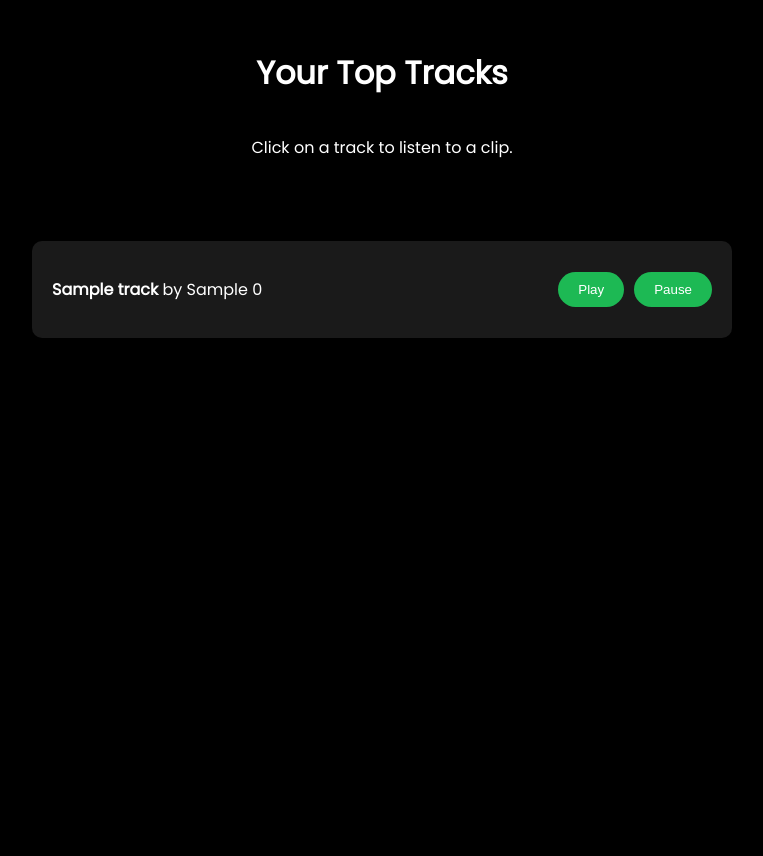
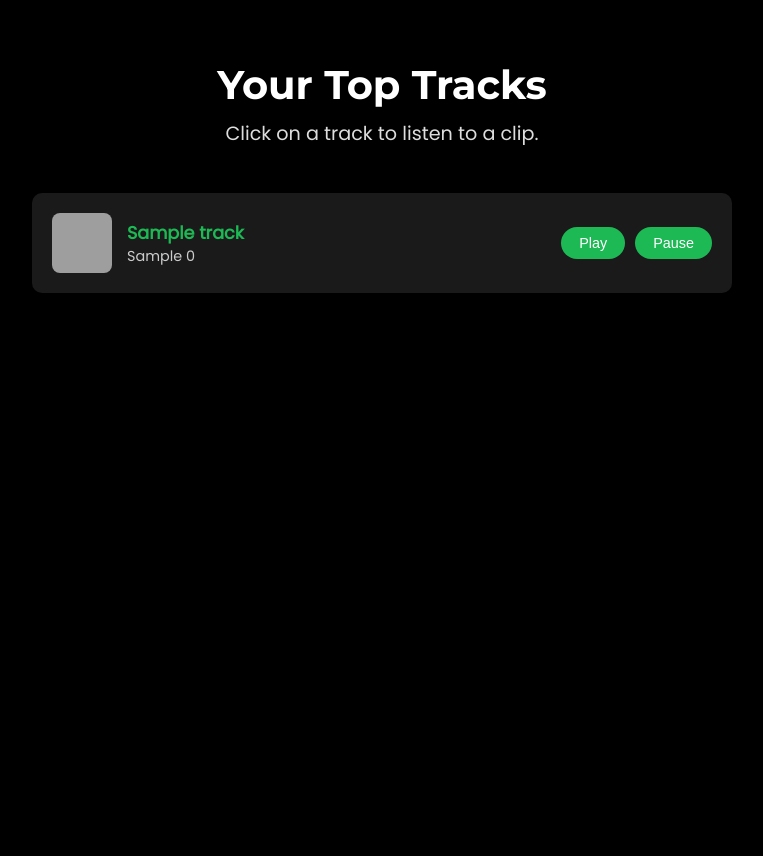
Before and after one commit to MMannuru/SpotifyWrapper, a Django app: template spotify_wrapped/core/templates/core/play_top_tracks.html in a window 1280 px wide. Shown: the whole page, without its empty margins (258-1021 px from the left). After the commit the page ends 293 px from the top, so only its background shows below. Run offline with Django 3.2, Linux system fonts and the light colour scheme; the template is opened without the code that fills it: most values are stand-ins (such as "Sample title", 1, 10 or a date in 2020); some libraries are stand-ins or nearby versions; grey boxes are pictures that could not be loaded.

Commit message:
finished play top tracks - need to test with premium account tho

```diff
--- a/spotify_wrapped/core/templates/core/play_top_tracks.html
+++ b/spotify_wrapped/core/templates/core/play_top_tracks.html
@@ -6,7 +6,14 @@
     <title>Your Top Tracks</title>
     <link href="https://fonts.googleapis.com/css2?family=Montserrat:wght@700&family=Poppins:wght@400&display=swap" rel="stylesheet">
     <style>
-        /* Styling for the page */
+        /* Basic reset */
+        * {
+            margin: 0;
+            padding: 0;
+            box-sizing: border-box;
+        }
+
+        /* Body styling */
         body {
             font-family: 'Poppins', sans-serif;
             background-color: #000;
@@ -19,40 +26,89 @@
             min-height: 100vh;
         }
 
+        /* Heading styling */
+        h1 {
+            font-family: 'Montserrat', sans-serif;
+            font-size: 2.5rem;
+            margin-top: 40px;
+            color: #FFF;
+            text-shadow: 3px 3px 8px rgba(0, 0, 0, 0.8);
+        }
+
+        /* Instructions text */
+        p {
+            font-size: 1.2rem;
+            color: #ddd;
+            margin-top: 10px;
+        }
+
+        /* Track list container */
         .track-list {
             max-width: 700px;
             width: 100%;
-            margin-top: 50px;
+            margin-top: 30px;
         }
 
+        /* Individual track container */
         .track {
+            display: flex;
+            align-items: center;
             padding: 20px;
             margin: 15px 0;
             background-color: rgba(255, 255, 255, 0.1);
             border-radius: 10px;
-            display: flex;
-            justify-content: space-between;
-            align-items: center;
+            transition: transform 0.3s ease, background-color 0.3s ease;
         }
 
+        .track:hover {
+            transform: scale(1.02);
+            background-color: rgba(255, 255, 255, 0.2);
+        }
+
+        /* Album cover image */
+        .track img {
+            width: 60px;
+            height: 60px;
+            border-radius: 8px;
+            margin-right: 15px;
+        }
+
+        /* Track info styling */
         .track-info {
             flex: 1;
             text-align: left;
         }
 
+        .track-info p {
+            margin: 0;
+        }
+
+        .track-info .track-name {
+            font-size: 1.1rem;
+            font-weight: bold;
+            color: #1db954;
+        }
+
+        .track-info .artist-name {
+            font-size: 0.9rem;
+            color: #ccc;
+        }
+
+        /* Play and pause buttons */
         .track-buttons {
             display: flex;
             gap: 10px;
         }
 
         .button {
-            padding: 10px 20px;
+            padding: 8px 18px;
             background-color: #1db954;
             color: white;
             border: none;
             border-radius: 50px;
             cursor: pointer;
             transition: background-color 0.3s ease;
+            font-size: 0.9rem;
         }
 
         .button:hover {
@@ -68,9 +124,16 @@
     <div class="track-list">
         {% for track in top_tracks %}
             <div class="track">
+                <!-- Album cover image -->
+                <img src="{{ track.album.images.0.url }}" alt="{{ track.name }} album cover" onerror="this.src='/static/images/default-cover.jpg'">
+
+                <!-- Track and artist info -->
                 <div class="track-info">
-                    <p><strong>{{ track.name }}</strong> by {{ track.artists.0.name }}</p>
+                    <p class="track-name">{{ track.name }}</p>
+                    <p class="artist-name">{{ track.artists.0.name }}</p>
                 </div>
+
+                <!-- Play and pause buttons -->
                 <div class="track-buttons">
                     <button class="button play-track-button" data-uri="{{ track.uri }}">Play</button>
                     <button class="button pause-track-button">Pause</button>
```
Also changed, not shown: spotify_wrapped/core/views.py (+10 -4 lines).
